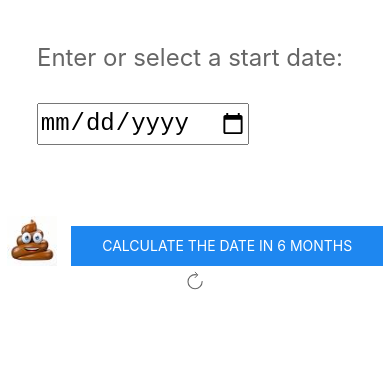
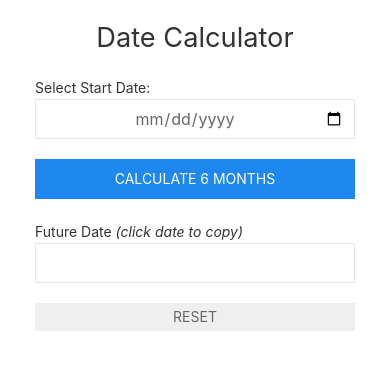
Before and after one commit to dougdragon/date-calculator, a plain HTML site: page index.html in a window 390 px wide. Drawn offline with nearby package versions, Linux system fonts and the light colour scheme.

Commit message:
Update page, add responsive styling, updated preview image

```diff
--- a/index.html
+++ b/index.html
@@ -1,88 +1,93 @@
 <!DOCTYPE html>
-<html>
+<html lang='en'>
 <head>
+    <meta charset='UTF-8'>
+    <meta name='viewport' content='width=device-width, initial-scale=1.0'>
     <title>Six month date calculator</title>
-    <meta charset="UTF-8" />
-    <link rel="stylesheet" href="https://cdn.jsdelivr.net/npm/uikit@3.21.9/dist/css/uikit.min.css" />
-    <script src="https://cdn.jsdelivr.net/npm/uikit@3.21.9/dist/js/uikit.min.js"></script>
-    <script src="https://cdn.jsdelivr.net/npm/uikit@3.21.9/dist/js/uikit-icons.min.js"></script>
+    <link rel='stylesheet' href='https://cdn.jsdelivr.net/npm/uikit@3.16.5/dist/css/uikit.min.css' />
+    <script src='https://cdn.jsdelivr.net/npm/uikit@3.16.5/dist/js/uikit.min.js'></script>
+    <script src='https://cdn.jsdelivr.net/npm/uikit@3.16.5/dist/js/uikit-icons.min.js'></script>
+    <style>
+        body {
+            margin: 20px;
+        }
+        .container {
+            max-width: 500px;
+            margin: 0 auto;
+        }
+    </style>
 </head>
 <body>
-    <div class="uk-position-top uk-text-xlarge uk-text-center uk-margin-large-top">
-        <label
-            for="startDate"
-            class="uk-margin-small-right uk-text-large"
-        >
-            Enter or select a start date:
-        </label>
-        <input
-            type="date"
-            id="startDate"
-            class="uk-text-large"
-        >
-        <span
-            uk-icon="icon: arrow-left; ratio: 5"
-            style="visibility: hidden;"
-            id="big-fn-arrow"
-        >
-        </span><br />
-        <div class="uk-margin-large-top uk-margin-large-bottom">
-            <img
-                src="images/poop.jpg"
-                width="50"
-                class="uk-margin-small-right"
-                id="poop"
-                title="hidey ho!"
-            />
-            <button
-                class="uk-button uk-button-primary uk-button-primary uk-margin-small-top"
-                onclick="calculateEndDate()"
-            >
-                Calculate the date in 6 months
-            </button>
-            <a
-                href=""
-                uk-icon="icon: refresh"
-                onclick="reset()"
-                title="Reset"
-            ></a>
-            <p
-                id="endDate"
-                class="uk-text-large"
-                style="display: none"
-            ></p>
+    <div class='uk-container container'>
+        <h2 class='uk-text-center'>Date Calculator</h2>
+
+        <div class='uk-margin'>
+            <label class='uk-form-label' for='startDate'>Select Start Date:</label>
+            <div class='uk-form-controls'>
+                <input class='uk-input uk-text-center' type='date' id='startDate'>
+            </div>
         </div>
+
+        <button class='uk-button uk-button-primary uk-width-1-1' onclick='calculateFutureDate()'>Calculate 6 months</button>
+        <div class='uk-width-1-1 uk-text-center'>
+        </div>
+
+        <div class='uk-margin'>
+            <label class='uk-form-label'>Future Date <i>(click date to copy)</i></label>
+            <div class='uk-form-controls'>
+                <input class='uk-input uk-text-center' type='text' id='futureDate' value='' readonly title='Click to copy'>
+                 <button class='uk-button uk-button-small uk-width-1-1 uk-margin' onclick='reset()' id='reset'>Reset</button>
+            </div>
+        </div>
+        <img src='images/poop.jpg' width='50' class='uk-align-center' id='poop' title='hidey ho!' style='visibility: hidden;'>
     </div>
 
     <script>
-        const bigFnArrow = document.getElementById('big-fn-arrow');
-        const startDateInput = document.getElementById('startDate');
-        const endDateOutput = document.getElementById('endDate');
+        // Click event for the future date element to copy the output
+        const futureDateInput = document.getElementById('futureDate');
+        futureDateInput.addEventListener('click', () => {
+            let initialValue = futureDateInput.value;
+            if (initialValue.length > 0) {
+                futureDateInput.select();
+                document.execCommand('copy');
+                futureDateInput.value = 'Date copied to clipboard!';
+                setTimeout(() => {
+                    futureDateInput.value = initialValue;
+                }, 1500);
+            }
+        });
 
-        const calculateEndDate = () => {
-            if (startDateInput.value === '') {
-                endDateOutput.innerHTML = '<b>Please enter a valid start date</b>'
-                endDateOutput.style.display = ''
-                setTimeout(() => {
-                    bigFnArrow.style.visibility = 'visible';
-                }, 500);
-            } else {
-                bigFnArrow.style.visibility = 'hidden';
-                console.log(`--- DEBUG -- Input date: ${startDateInput.value}`)
-                const startDate = new Date(startDateInput.value);
-                startDate.setMonth(startDate.getMonth() + 6);
+        const calculateFutureDate = () => {
+            const startDateInput = document.getElementById('startDate');
+            const futureDateInput = document.getElementById('futureDate');
+            const startDateValue = startDateInput.value;
 
-                const options = { month: 'long', day: 'numeric', year: 'numeric' };
-                const formattedEndDate = startDate.toLocaleDateString('en-US', options);
+            if (!startDateValue) {
+                UIkit.modal.alert('Please select a start date.');
+                return;
+            }
 
-                endDateOutput.innerHTML = `Six months from the start date: <b>${formattedEndDate}</b>`;
-                endDateOutput.style.display = ''
-            }
-        }
+            const startDate = new Date(startDateValue);
+            startDate.setMonth(startDate.getMonth() + 6);
+
+            const year = startDate.getFullYear();
+            const month = String(startDate.getMonth() + 1).padStart(2, '0'); // Month is 0-indexed
+            const day = String(startDate.getDate()).padStart(2, '0');
+            const futureDateFormatted = `${month}/${day}/${year}`;
+
+            futureDateInput.value = futureDateFormatted;
+
+            setTimeout(() => {
+                document.getElementById('poop').style.visibility = 'visible';
+            }, 500); // SURPRISE
+        };
 
         const reset = () => {
-            endDateOutput.style.display = 'none';
-        }
+            // Reset start and future dates and hide the poop
+            document.getElementById('futureDate').value = '';
+            document.getElementById('startDate').value = '';
+            document.getElementById('poop').style.visibility = 'hidden';
+        };
     </script>
 </body>
 </html>
```
Also changed, not shown: images/_preview.png.
